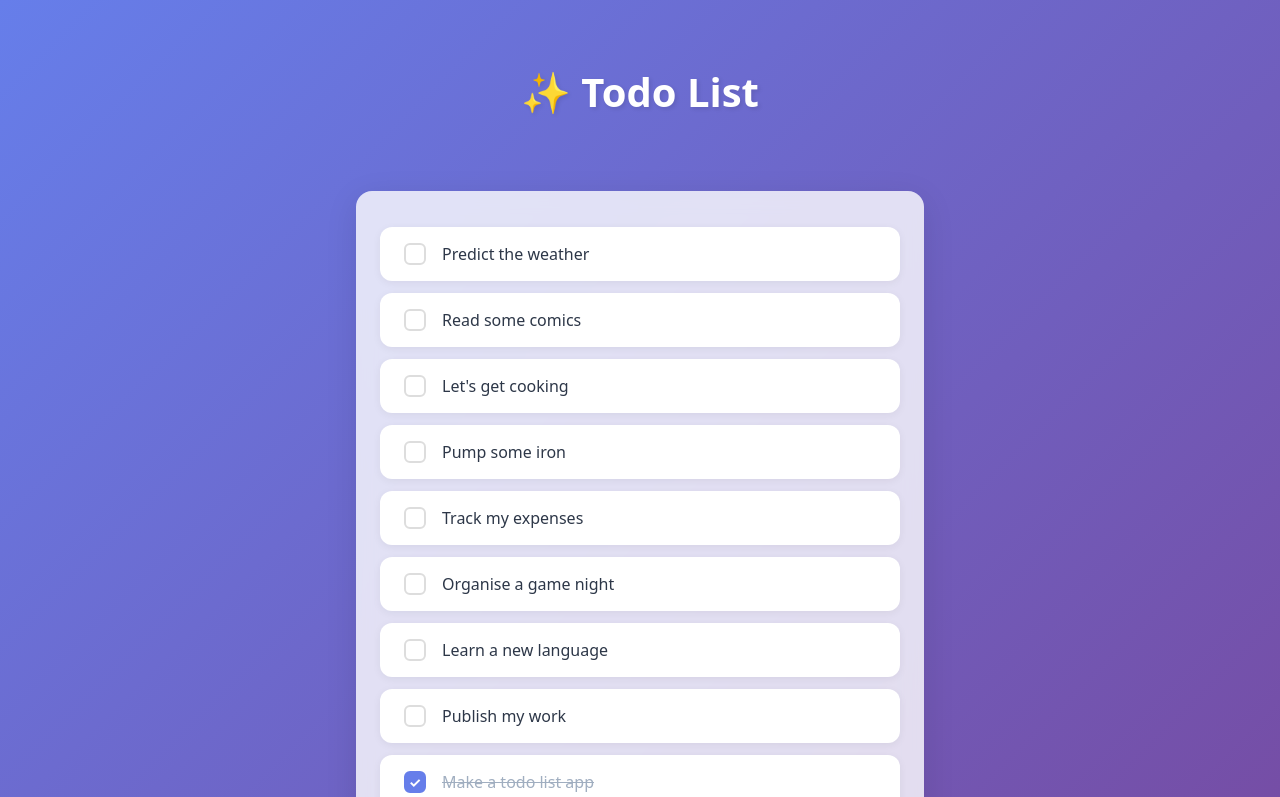
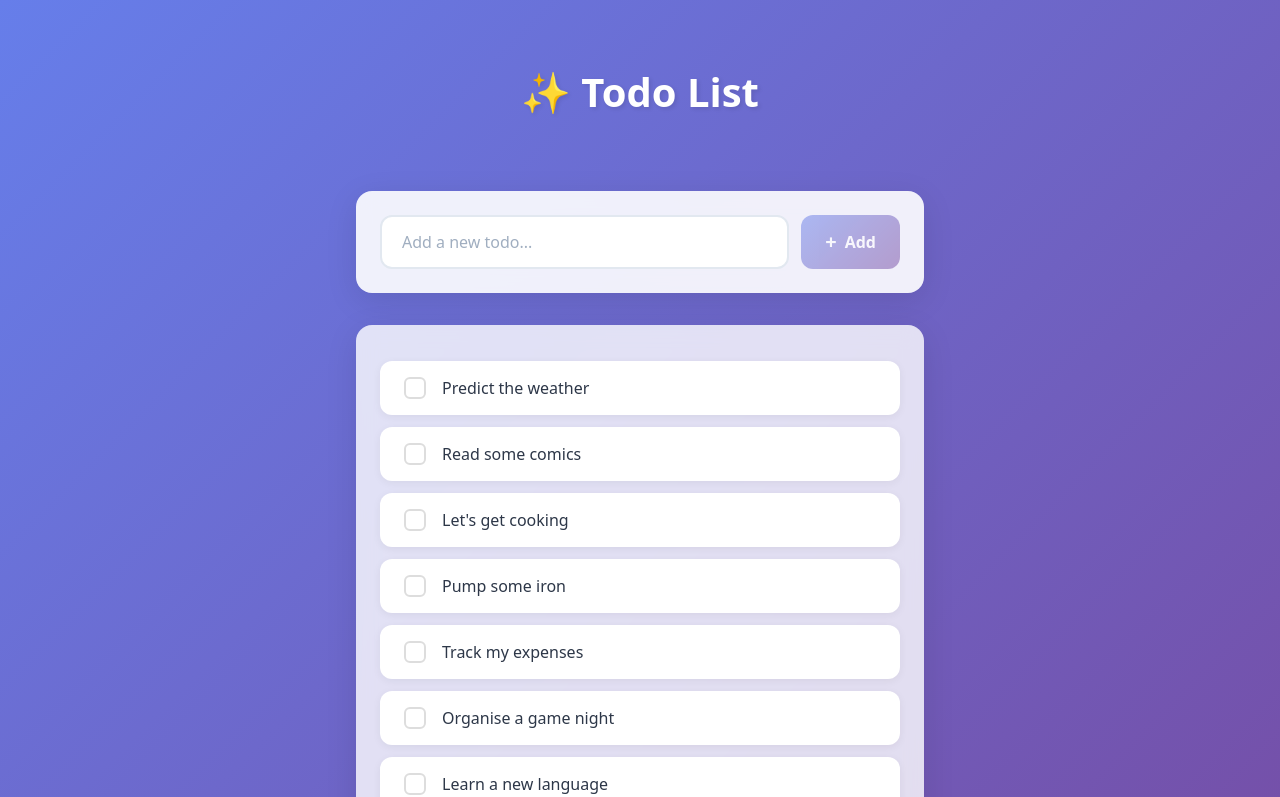
Before and after one commit to adityapryg/bm-vue-todo-app, a Vue app: page / in a window 1280 px wide. Shown: the top 797 px of the page. Built offline with nearby package versions, Linux system fonts and the light colour scheme; the HTML template or start-up script is replaced by a standard one.

Commit message:
Integrate TodoForm into App.vue and fix TypeScript import
Co-authored-by: adityapryg <71654893+adityapryg@users.noreply.github.com>

```diff
--- a/src/App.vue
+++ b/src/App.vue
@@ -1,11 +1,20 @@
 <script setup lang="ts">
+import { ref } from 'vue'
 import AppHeader from './components/AppHeader.vue'
+import TodoForm from './components/TodoForm.vue'
 import TodoList from './components/TodoList.vue'
+
+const todoListRef = ref<InstanceType<typeof TodoList>>()
+
+const handleAddTodo = (title: string) => {
+  todoListRef.value?.addNewTodo(title)
+}
 </script>
 
 <template>
   <AppHeader />
-  <TodoList />
+  <TodoForm @addTodo="handleAddTodo" />
+  <TodoList ref="todoListRef" />
 </template>
 
 <style>
--- a/src/components/TodoList.vue
+++ b/src/components/TodoList.vue
@@ -12,8 +12,7 @@
 
 <script lang="ts" setup>
 import ListItem from './ListItem.vue'
-import { ref, computed, onMounted } from 'vue'
-import { Ref } from 'vue'
+import { ref, computed, onMounted, type Ref } from 'vue'
 
 type Item = {
   title: string
```
